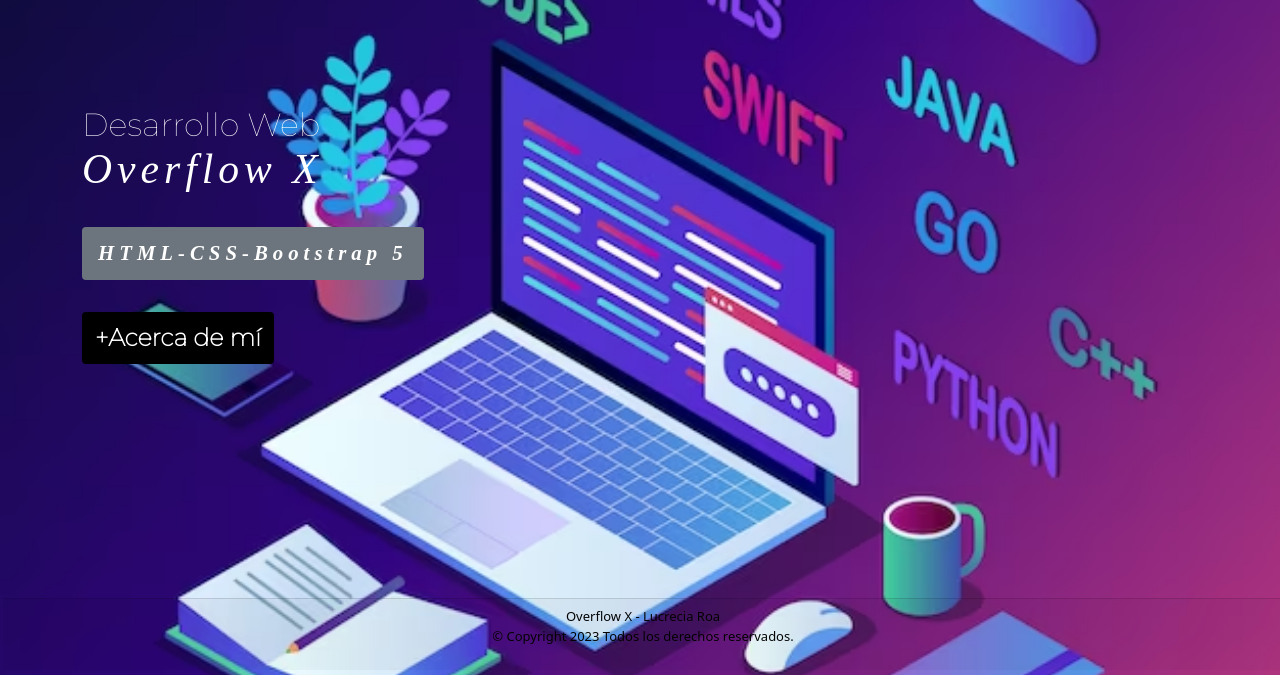
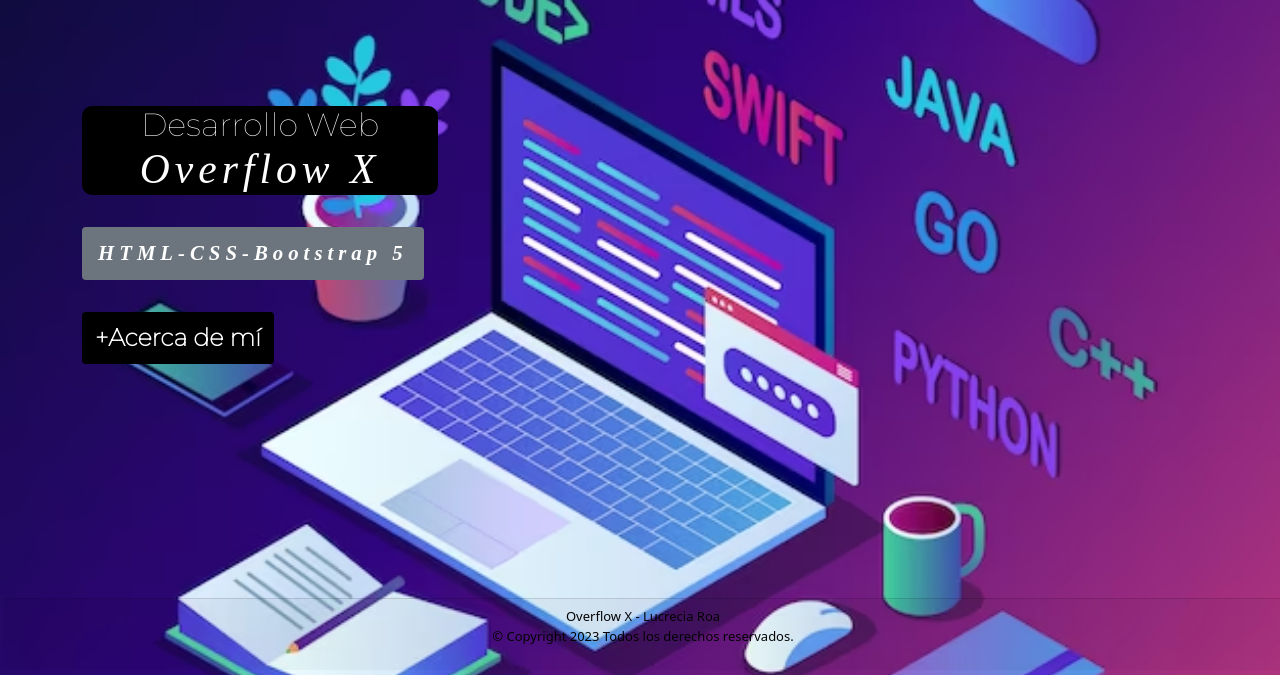
Before and after one commit to lroa28/Banner_estatico2, a plain HTML site: page index.html in a window 1280 px wide. Shown: the part 125-800 px from the top of the page. Drawn offline with nearby package versions, Linux system fonts and the light colour scheme.

Commit message:
9mo commit

```diff
--- a/styles.css
+++ b/styles.css
@@ -77,6 +77,9 @@ a {
 
 .text-header h2 {
 	font-family: 'Montserrat';
+	background-color: black;
+	text-align: center;
+	border-radius: 10px;
 }
 
 .text-header span {
@@ -90,6 +93,11 @@ a {
 @media (min-width: 420px) {
 	.text-header h3 {
 		font-size: 20px;
+	}
+	h2 {
+		background-color: black;
+		text-align: center;
+		border-radius: 10px;
 	}
   }
 
```
Also changed, not shown: 1 other file.
